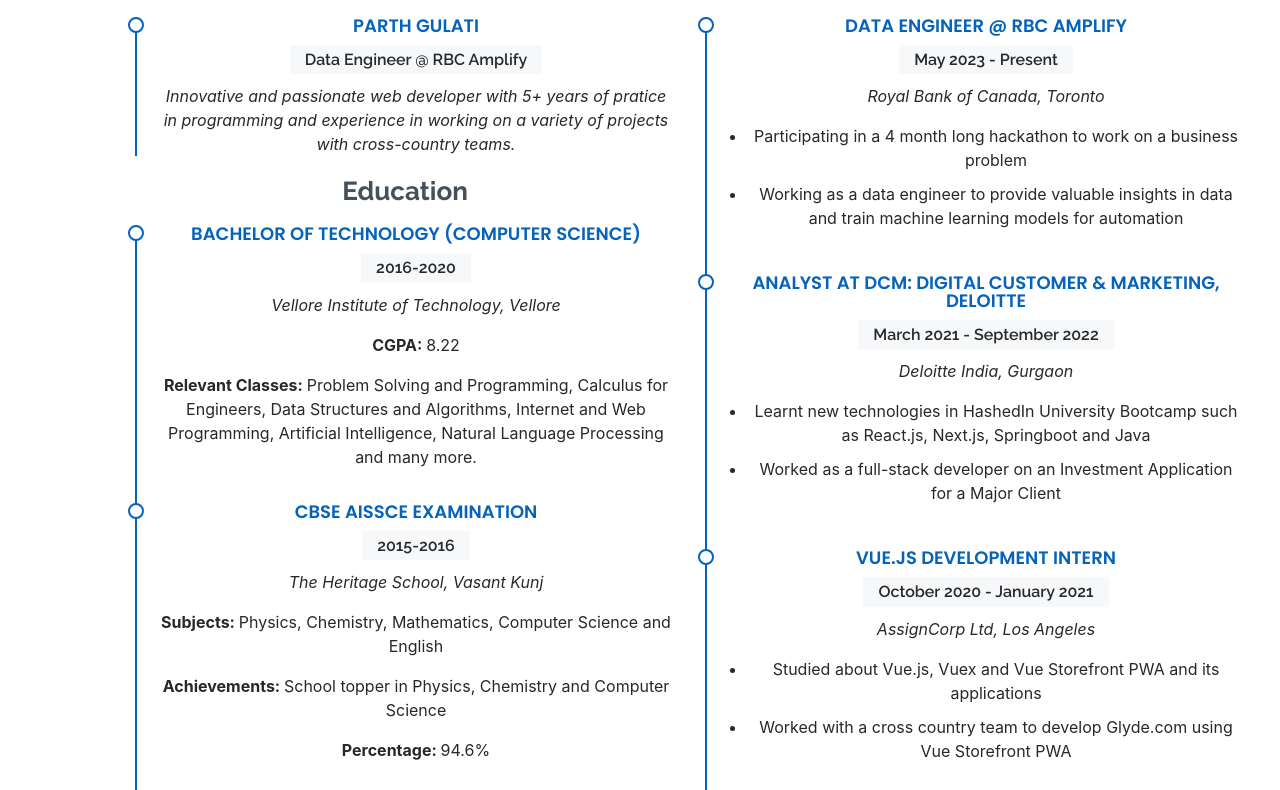
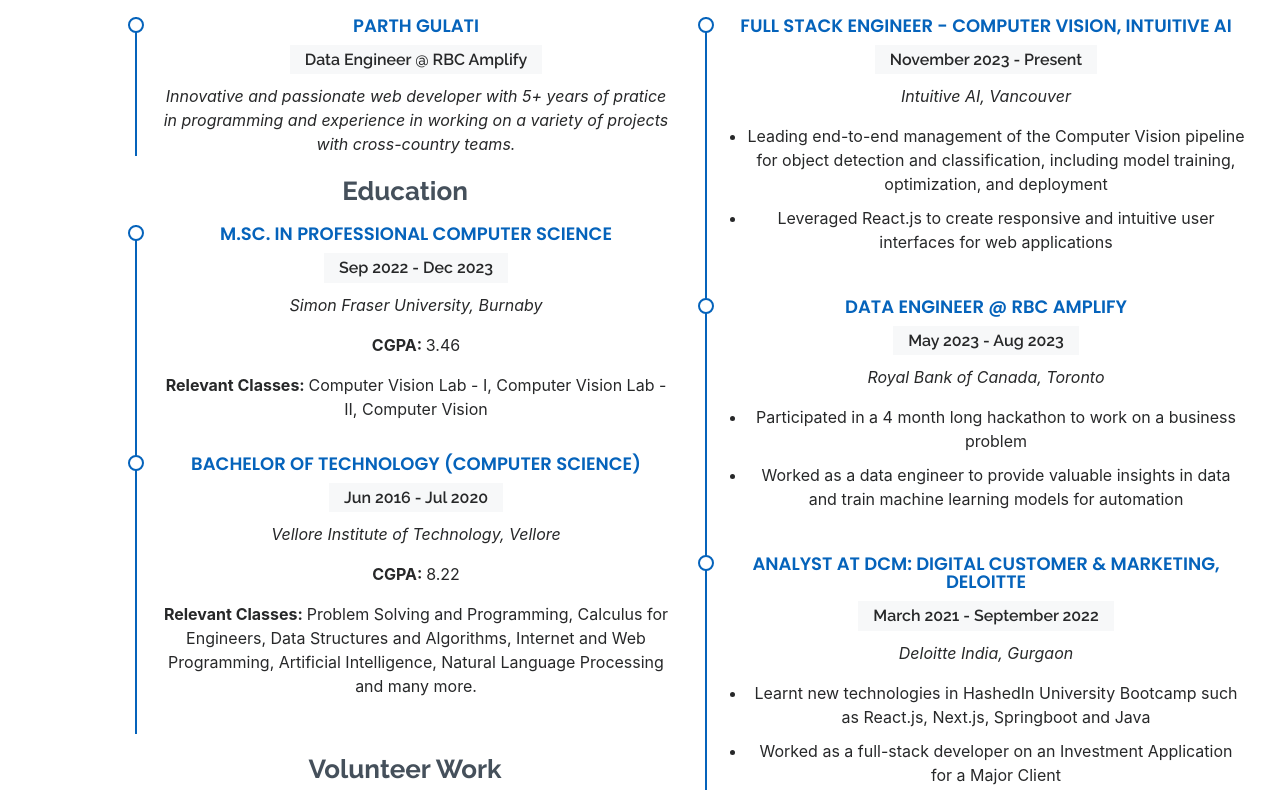
Before and after one commit to parth-gulati/parthgulati, a React (Create React App) app: page / in a window 1280 px wide. Shown: the part 2630-3420 px from the top of the page. Built offline with nearby package versions, Linux system fonts and the light colour scheme.

Commit message:
Added new job data and changed age, ended prev job, added masters details

```diff
--- a/package.json
+++ b/package.json
@@ -24,8 +24,8 @@
     "typewriter-effect": "^2.13.1"
   },
   "scripts": {
-    "start": "react-scripts start",
-    "build": "react-scripts build",
+    "start": "export SET NODE_OPTIONS=--openssl-legacy-provider && react-scripts start",
+    "build": "export SET NODE_OPTIONS=--openssl-legacy-provider && react-scripts build",
     "test": "react-scripts test",
     "eject": "react-scripts eject"
   },
--- a/src/ResumeData.js
+++ b/src/ResumeData.js
@@ -17,7 +17,7 @@
   phone: "+1 778 683 5420",
   city: "Burnaby, British Columbia",
   availability: "Available",
-  age: "24",
+  age: "25",
   degree: "Masters in Professional Computer Science",
   email: "parth_gulati@sfu.ca",
   bio: "I have been programming for about 7 years now. I like to constantly learn new technologies and work with them. I started with C++ and was amazed with the things that we can create on a single console application. I have since learned about 12 new languages and currently actively work on Computer Vision projects. Additionally, I like to read fantasy fiction, about space and time paradoxes, play video games and chill.",
@@ -77,9 +77,16 @@
   address: "Karol Bagh, New Delhi",
   phone: "+91 9999696229",
   email: "gulati.parth98@gmail.com",
+  edu0: {
+    title: "M.SC. IN PROFESSIONAL COMPUTER SCIENCE",
+    period: "Sep 2022 - Dec 2023",
+    school: "Simon Fraser University, Burnaby",
+    classes: "Computer Vision Lab - I, Computer Vision Lab - II, Computer Vision",
+    cgpa: "3.46",
+  },
   edu1: {
     title: "BACHELOR OF TECHNOLOGY (COMPUTER SCIENCE)",
-    period: "2016-2020",
+    period: "Jun 2016 - Jul 2020",
     school: "Vellore Institute of Technology, Vellore",
     classes: `Problem Solving and Programming, Calculus for Engineers, Data Structures and Algorithms, Internet and Web Programming, Artificial Intelligence, Natural Language Processing and many more.`,
     cgpa: `8.22`,
@@ -163,11 +170,18 @@
   },
   ex6: {
     title: "DATA ENGINEER @ RBC AMPLIFY",
-    period: "May 2023 - Present",
+    period: "May 2023 - Aug 2023",
     location: "Royal Bank of Canada, Toronto",
-    des1: "Participating in a 4 month long hackathon to work on a  business problem",
-    des2: "Working as a data engineer to provide valuable insights in data and train machine learning models for automation",
+    des1: "Participated in a 4 month long hackathon to work on a  business problem",
+    des2: "Worked as a data engineer to provide valuable insights in data and train machine learning models for automation",
   },
+  ex7: {
+    title: "FULL STACK ENGINEER - COMPUTER VISION, INTUITIVE AI",
+    period: "November 2023 - Present",
+    location: "Intuitive AI, Vancouver",
+    des1: "Leading end-to-end management of the Computer Vision pipeline for object detection and classification, including model training, optimization, and deployment",
+    des2: "Leveraged React.js to create responsive and intuitive user interfaces for web applications"
+  }
 };
 
 let portfolioData = {
--- a/src/components/main/Resume.js
+++ b/src/components/main/Resume.js
@@ -55,6 +55,21 @@
                 </div>
                 <h3 className="resume-title">Education</h3>
                 <div className="resume-item">
+                  <h4>{resumeData.edu0.title}</h4>
+                  <h5>{resumeData.edu0.period}</h5>
+                  <p>
+                    <em>{resumeData.edu0.school}</em>
+                  </p>
+                  <p>
+                    <b>CGPA: </b>
+                    {resumeData.edu0.cgpa}
+                  </p>
+                  <p>
+                    <b>Relevant Classes: </b>
+                    {resumeData.edu0.classes}
+                  </p>
+                </div>
+                <div className="resume-item">
                   <h4>{resumeData.edu1.title}</h4>
                   <h5>{resumeData.edu1.period}</h5>
                   <p>
@@ -69,26 +84,7 @@
                     {resumeData.edu1.classes}
                   </p>
                 </div>
-                <div className="resume-item">
-                  <h4>{resumeData.edu2.title}</h4>
-                  <h5>{resumeData.edu2.period}</h5>
-                  <p>
-                    <em>{resumeData.edu2.school}</em>
-                  </p>
-                  <p>
-                    <b>Subjects: </b>
-                    {resumeData.edu2.des}{" "}
-                  </p>
 
-                  <p>
-                    <b>Achievements: </b>
-                    {resumeData.edu2.achievements}{" "}
-                  </p>
-                  <p>
-                    <b>Percentage: </b>
-                    {resumeData.edu2.percentage}{" "}
-                  </p>
-                </div>
                 <h3 className="resume-title">Volunteer Work</h3>
 
                 <div className="resume-item pb-0">
@@ -107,6 +103,17 @@
               <div className="col-lg-6">
                 {projectsHTML2}
                 <h3 className="resume-title">Professional Experience</h3>
+                <div className="resume-item">
+                  <h4>{resumeData.ex7.title}</h4>
+                  <h5>{resumeData.ex7.period}</h5>
+                  <p>
+                    <em>{resumeData.ex7.location}</em>
+                  </p>
+                  <ul>
+                    <li>{resumeData.ex7.des1}</li>
+                    <li>{resumeData.ex7.des2}</li>
+                  </ul>
+                </div>
                 <div className="resume-item">
                   <h4>{resumeData.ex6.title}</h4>
                   <h5>{resumeData.ex6.period}</h5>
@@ -163,19 +170,6 @@
                     <li>{resumeData.ex2.des3}</li>
                   </ul>
                 </div>
-                <div className="resume-item">
-                  <h4>{resumeData.ex3.title}</h4>
-                  <h5>{resumeData.ex3.period}</h5>
-                  <p>
-                    <em>{resumeData.ex3.location}</em>
-                  </p>
-                  <ul>
-                    <li>{resumeData.ex3.des1}</li>
-                    <li>{resumeData.ex3.des2}</li>
-                    <li>{resumeData.ex3.des3}</li>
-                    <li>{resumeData.ex3.des4}</li>
-                  </ul>
-                </div>
               </div>
             </div>
           </div>
```
Also changed, not shown: 1 other file (tests, documents, lock files or other folders).
